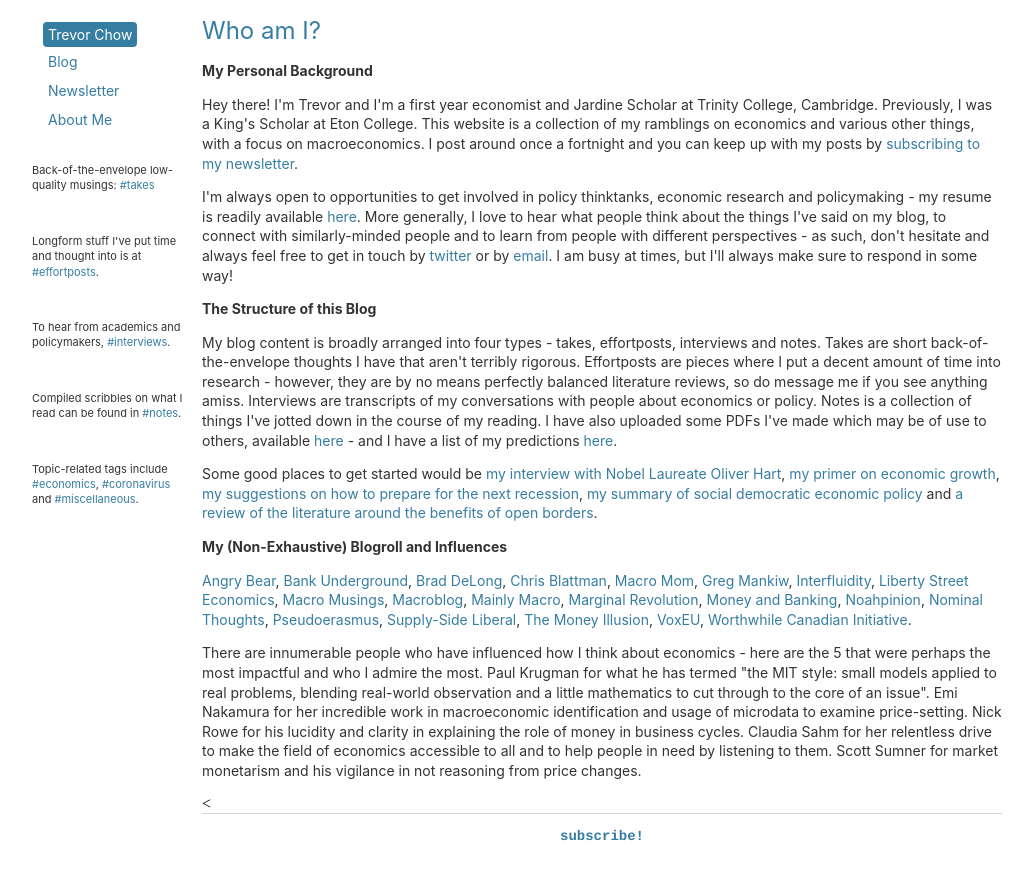
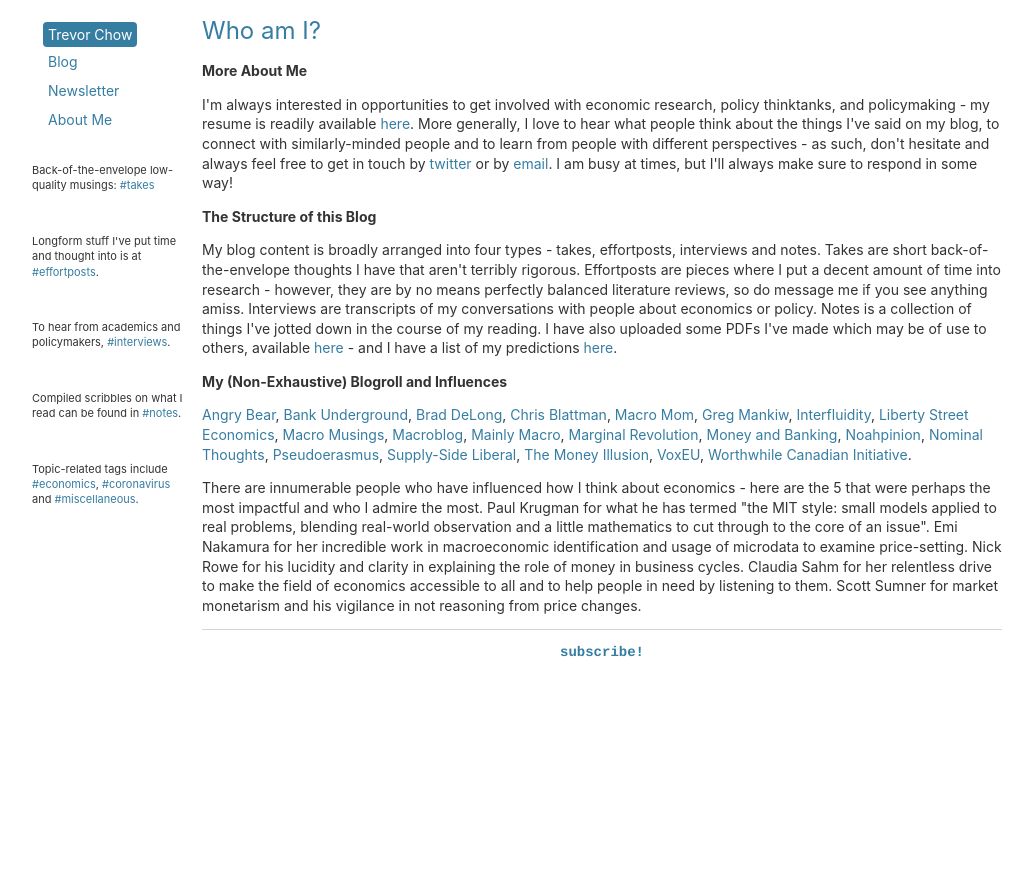
Before and after one commit to tmychow/tmychow.github.io, a Jekyll site: the page built from about/index.html, in a window 1280 px wide. Shown: the top 880 px of the page, without its empty margins (28-1061 px from the left). Built offline with Jekyll 4.4.1, drawn with Linux system fonts in a browser that asks for light colours.

Commit message:
Update index.html

```diff
--- a/about/index.html
+++ b/about/index.html
@@ -4,14 +4,11 @@ title: Trevor's Mostly Economic Musings
 ---
 <div class="blurb">
 	<h1>Who am I?</h1>
-	<p><strong>My Personal Background</strong></p>
-	<p>Hey there! I'm Trevor and I'm a first year economist and Jardine Scholar at Trinity College, Cambridge. Previously, I was a King's Scholar at Eton College. This website is a collection of my ramblings on economics and various other things, with a focus on macroeconomics. I post around once a fortnight and you can keep up with my posts by <a href="https://buttondown.email/tmychow">subscribing to my newsletter</a>.</p>
-	<p>I'm always open to opportunities to get involved in policy thinktanks, economic research and policymaking - my resume is readily available <a href="/assets/Resume.pdf">here</a>. More generally, I love to hear what people think about the things I've said on my blog, to connect with similarly-minded people and to learn from people with different perspectives - as such, don't hesitate and always feel free to get in touch by <a href="https://twitter.com/tmychow">twitter</a> or by <a href="mailto:tmychow@gmail.com?subject=Mostly Economic Musings">email</a>. I am busy at times, but I'll always make sure to respond in some way!</p>
+	<p><strong>More About Me</strong></p>
+	<p>I'm always interested in opportunities to get involved with economic research, policy thinktanks, and policymaking - my resume is readily available <a href="/assets/Resume.pdf">here</a>. More generally, I love to hear what people think about the things I've said on my blog, to connect with similarly-minded people and to learn from people with different perspectives - as such, don't hesitate and always feel free to get in touch by <a href="https://twitter.com/tmychow">twitter</a> or by <a href="mailto:tmychow@gmail.com?subject=Mostly Economic Musings">email</a>. I am busy at times, but I'll always make sure to respond in some way!</p>
 	<p><strong>The Structure of this Blog</strong></p>
 	<p> My blog content is broadly arranged into four types - takes, effortposts, interviews and notes. Takes are short back-of-the-envelope thoughts I have that aren't terribly rigorous. Effortposts are pieces where I put a decent amount of time into research - however, they are by no means perfectly balanced literature reviews, so do message me if you see anything amiss. Interviews are transcripts of my conversations with people about economics or policy. Notes is a collection of things I've jotted down in the course of my reading. I have also uploaded some PDFs I've made which may be of use to others, available <a href="/usefulfiles">here</a> - and I have a list of my predictions <a href="/predictions">here</a>.</p>
-	<p> Some good places to get started would be <a href="https://tmychow.com/blog/2020/05/14/a-conversation-with-nobel-laureate-oliver-hart">my interview with Nobel Laureate Oliver Hart</a>, <a href="https://tmychow.com/blog/2020/07/02/growth-a-primer-in-three-parts">my primer on economic growth</a>, <a href="https://tmychow.com/blog/2020/09/05/the-next-recession">my suggestions on how to prepare for the next recession</a>, <a href="https://tmychow.com/blog/2020/12/19/mr-medlock-and-the-classics">my summary of social democratic economic policy</a> and <a href="https://tmychow.com/blog/2021/01/24/comings-and-goings">a review of the literature around the benefits of open borders</a>.</p>
 	<p><strong>My (Non-Exhaustive) Blogroll and Influences</strong></p>
 	<p><a href="https://angrybearblog.com/">Angry Bear</a>, <a href="https://bankunderground.co.uk/">Bank Underground</a>, <a href="https://delong.typepad.com/">Brad DeLong</a>, <a href="https://chrisblattman.com/">Chris Blattman</a>, <a href="http://macromomblog.com/">Macro Mom</a>, <a href="https://gregmankiw.blogspot.com/">Greg Mankiw</a>, <a href="https://interfluidity.com/">Interfluidity</a>, <a href="https://libertystreeteconomics.newyorkfed.org/">Liberty Street Economics</a>, <a href="https://macromarketmusings.blogspot.com/">Macro Musings</a>, <a href="https://www.frbatlanta.org/blogs/macroblog/">Macroblog</a>, <a href="https://mainlymacro.blogspot.com/">Mainly Macro</a>, <a href="https://marginalrevolution.com/">Marginal Revolution</a>, <a href="https://www.moneyandbanking.com/">Money and Banking</a>, <a href="noahpinion.substack.com">Noahpinion</a>, <a href="https://www.nominalthoughts.com/">Nominal Thoughts</a>, <a href="https://pseudoerasmus.com/">Pseudoerasmus</a>, <a href="https://blog.supplysideliberal.com/">Supply-Side Liberal</a>, <a href="https://www.themoneyillusion.com/">The Money Illusion</a>, <a href="https://voxeu.org/">VoxEU</a>, <a href="https://worthwhile.typepad.com/">Worthwhile Canadian Initiative</a>.</p>
 	<p> There are innumerable people who have influenced how I think about economics - here are the 5 that were perhaps the most impactful and who I admire the most. Paul Krugman for what he has termed "the MIT style: small models applied to real problems, blending real-world observation and a little mathematics to cut through to the core of an issue". Emi Nakamura for her incredible work in macroeconomic identification and usage of microdata to examine price-setting. Nick Rowe for his lucidity and clarity in explaining the role of money in business cycles. Claudia Sahm for her relentless drive to make the field of economics accessible to all and to help people in need by listening to them. Scott Sumner for market monetarism and his vigilance in not reasoning from price changes. </p>
-	<
 </div><!-- /.blurb -->
```
